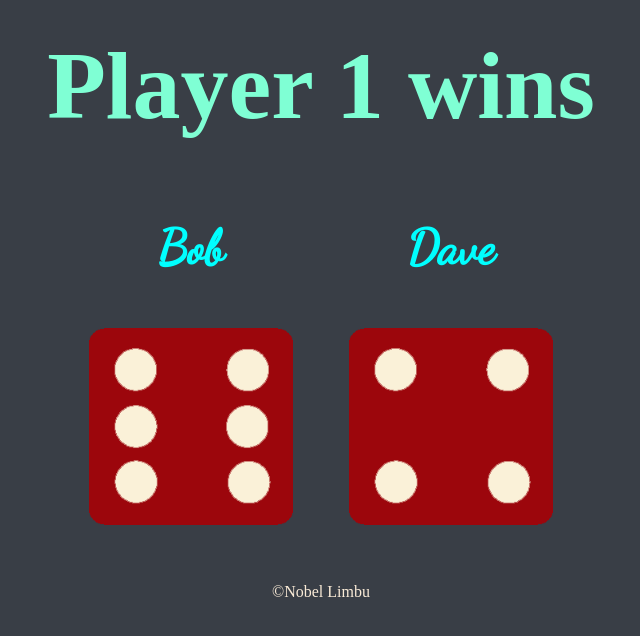
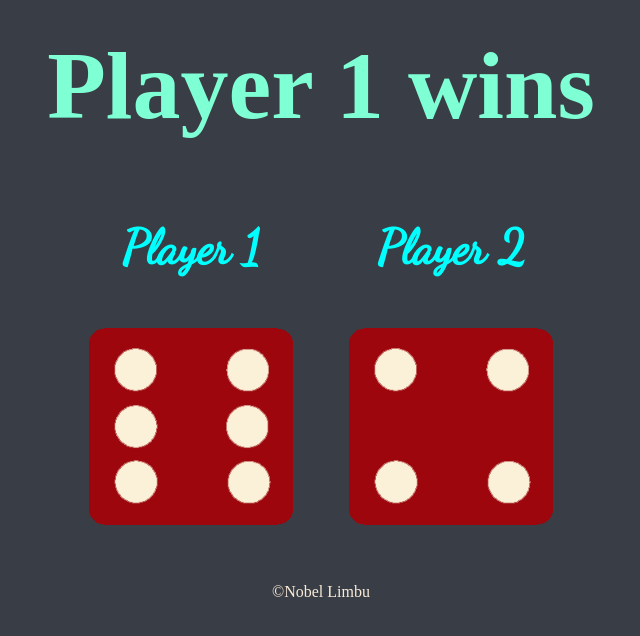
Before and after one commit to Nlim97/Html-Dice, a plain HTML site: page index.html in a window 1280 px wide. Shown: the whole page, without its empty margins (319-959 px from the left). Drawn offline with Linux system fonts and the light colour scheme; a web font is replaced by a local one.

Commit message:
change back to player 1/2

```diff
--- a/index.html
+++ b/index.html
@@ -17,11 +17,11 @@
         <h1>Refresh me</h1>
 
         <div class="dice">
-            <h3>Bob</h3>
+            <h3>Player 1</h3>
             <img class="img1" src="images/dice1.png">
         </div>
         <div class="dice">
-            <h3>Dave</h3>
+            <h3>Player 2</h3>
             <img class="img2" src="images/dice1.png">
         </div>
 
```
